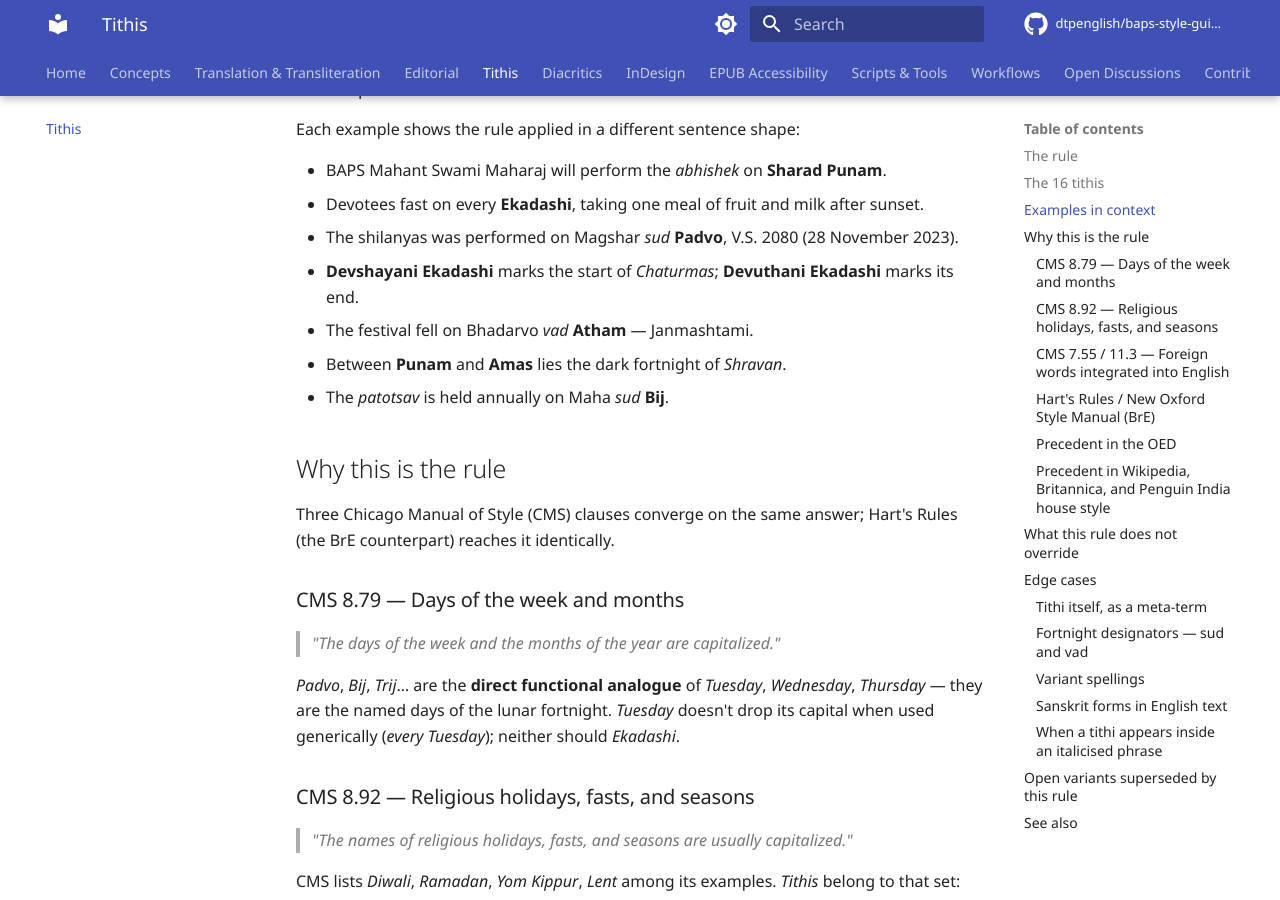
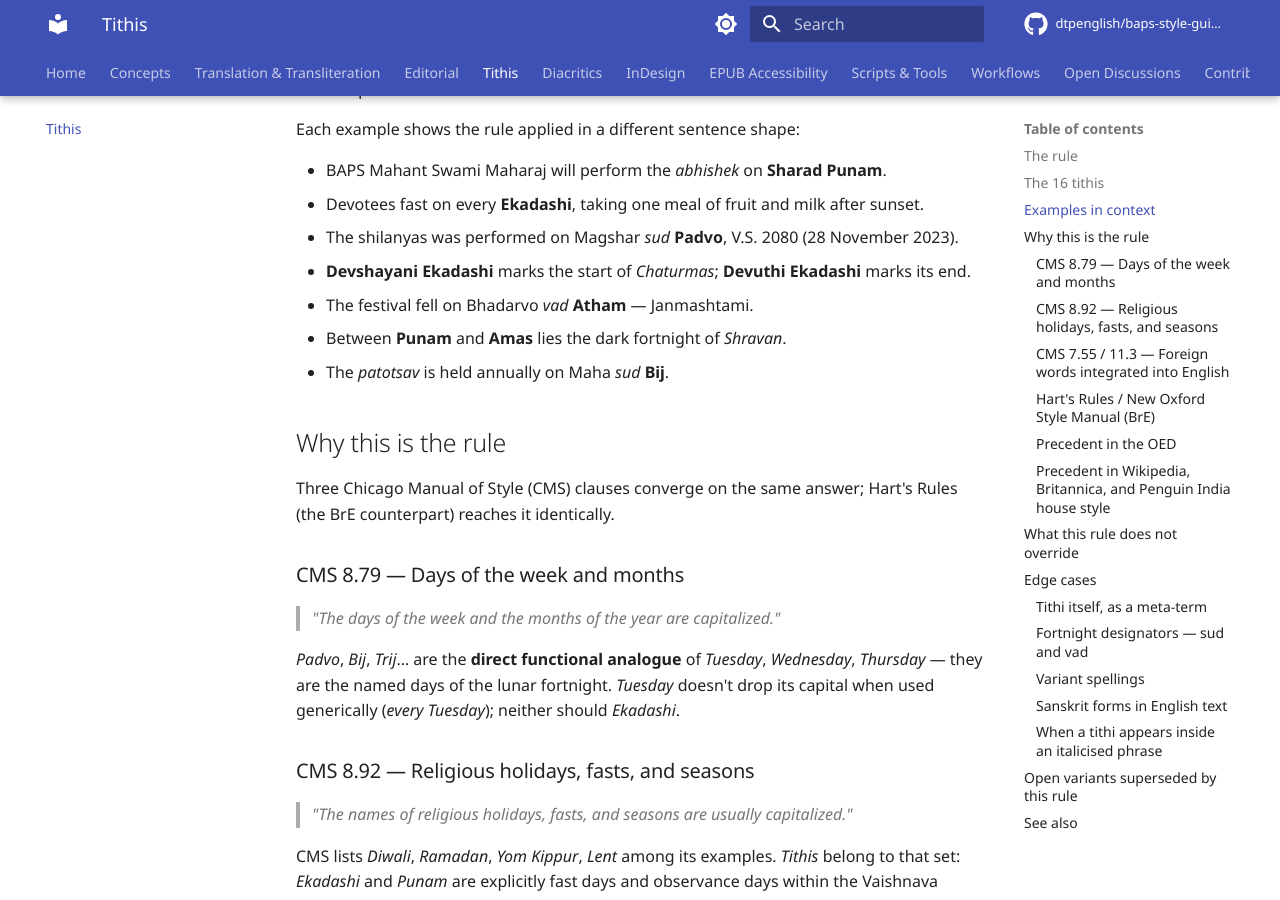
Before and after one commit to dtpenglish/baps-style-guide, an MkDocs documentation site: the page built from docs/tithis/index.md, in a window 1280 px wide and 900 px high, scrolled down 1809 px. Built offline with MkDocs 1.6.1 and Material for MkDocs 9.7.7, drawn with Linux system fonts in a browser that asks for light colours; comment, search, counter and statistics services are not loaded; the version menu is left out.

Commit message:
Update index.md

```diff
--- a/docs/tithis/index.md
+++ b/docs/tithis/index.md
@@ -47,7 +47,7 @@ Each example shows the rule applied in a different sentence shape:
 - BAPS Mahant Swami Maharaj will perform the *abhishek* on **Sharad Punam**.
 - Devotees fast on every **Ekadashi**, taking one meal of fruit and milk after sunset.
 - The shilanyas was performed on Magshar *sud* **Padvo**, V.S. 2080 (28 November 2023).
-- **Devshayani Ekadashi** marks the start of *Chaturmas*; **Devuthani Ekadashi** marks its end.
+- **Devshayani Ekadashi** marks the start of *Chaturmas*; **Devuthi Ekadashi** marks its end.
 - The festival fell on Bhadarvo *vad* **Atham** — Janmashtami.
 - Between **Punam** and **Amas** lies the dark fortnight of *Shravan*.
 - The *patotsav* is held annually on Maha *sud* **Bij**.
```
